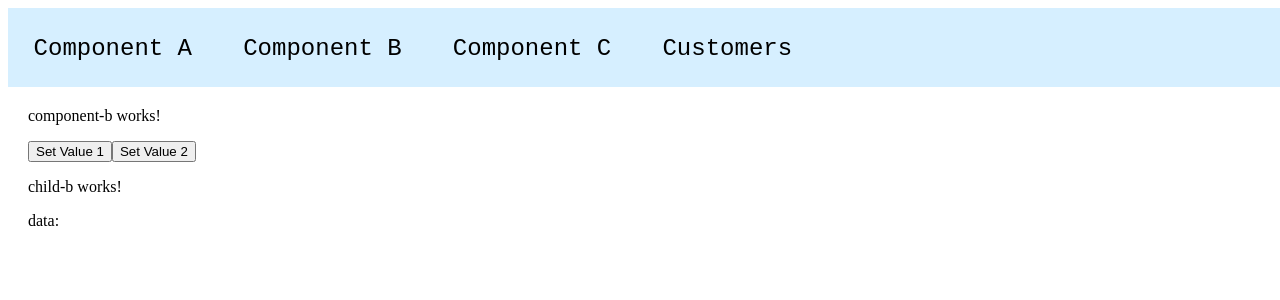
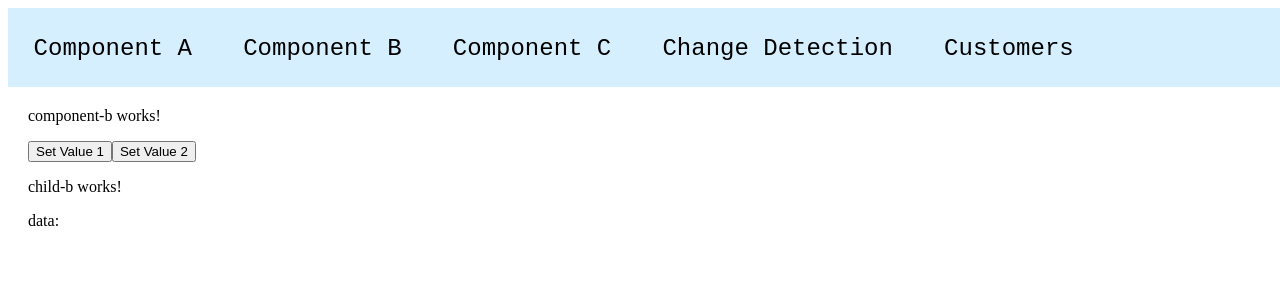
Before and after one commit to dingnan/angular-performance, an Angular app: page /b in a window 1280 px wide. Shown: the top 300 px of the page. Built offline with nearby package versions, Linux system fonts and the light colour scheme.

Commit message:
add change detection page menu link

```diff
--- a/src/app/app.component.html
+++ b/src/app/app.component.html
@@ -2,13 +2,10 @@
   <ul>
     <button (click)="toggle($event)">{{buttonText}}</button>
     <ng-container *ngIf="!hideMenu">
-    <!-- list item one -->
     <li><a routerLink="/a"> Component A </a></li>
-    <!-- list item two -->
     <li><a routerLink="/b"> Component B </a></li>
-    <!-- list item three -->
     <li><a routerLink="/c"> Component C </a></li>
-    <!-- list item three -->
+    <li><a routerLink="/cd"> Change Detection </a></li>
     <li><a routerLink="/customers"> Customers </a></li>
     </ng-container>
   </ul>
```
